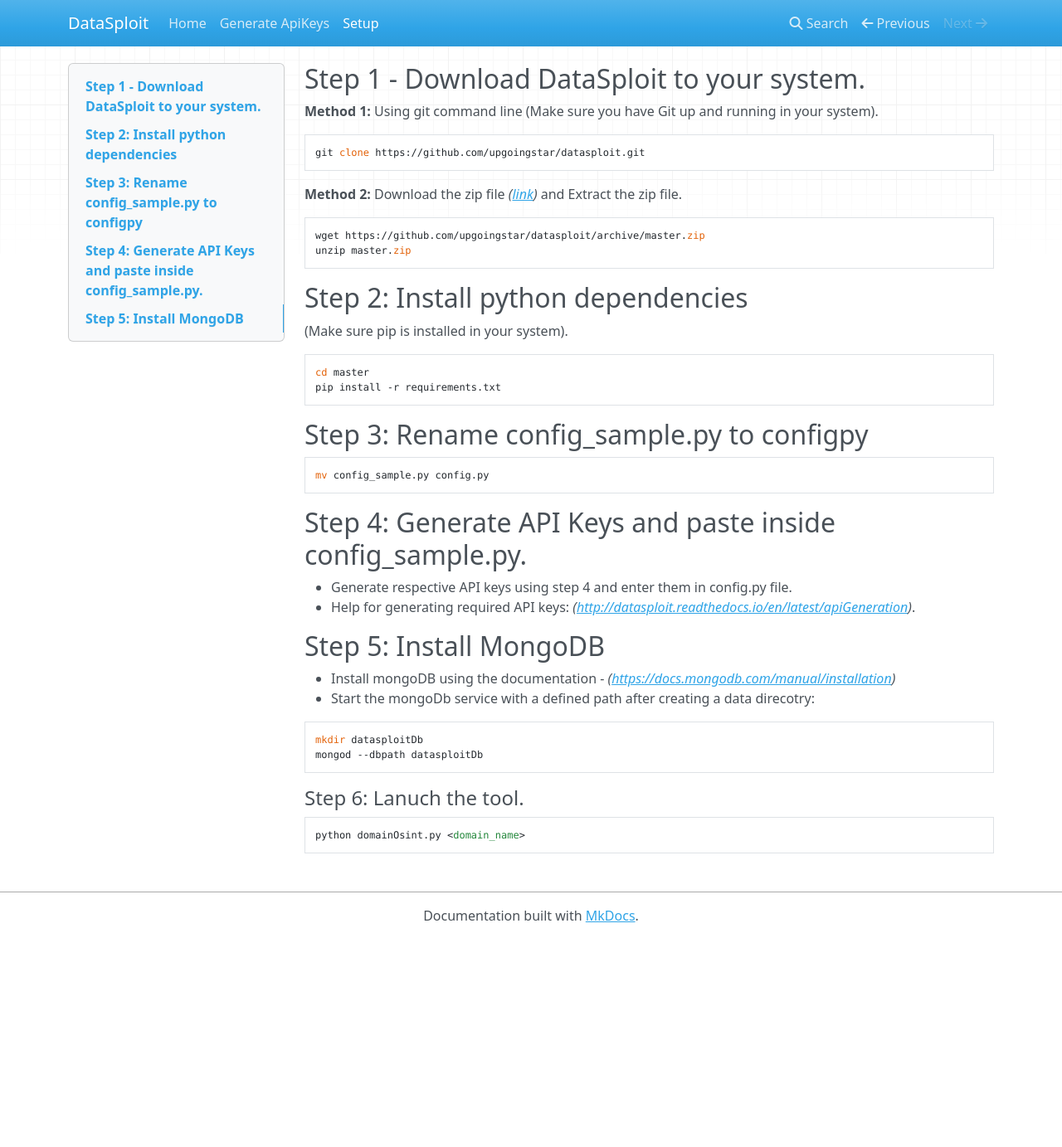
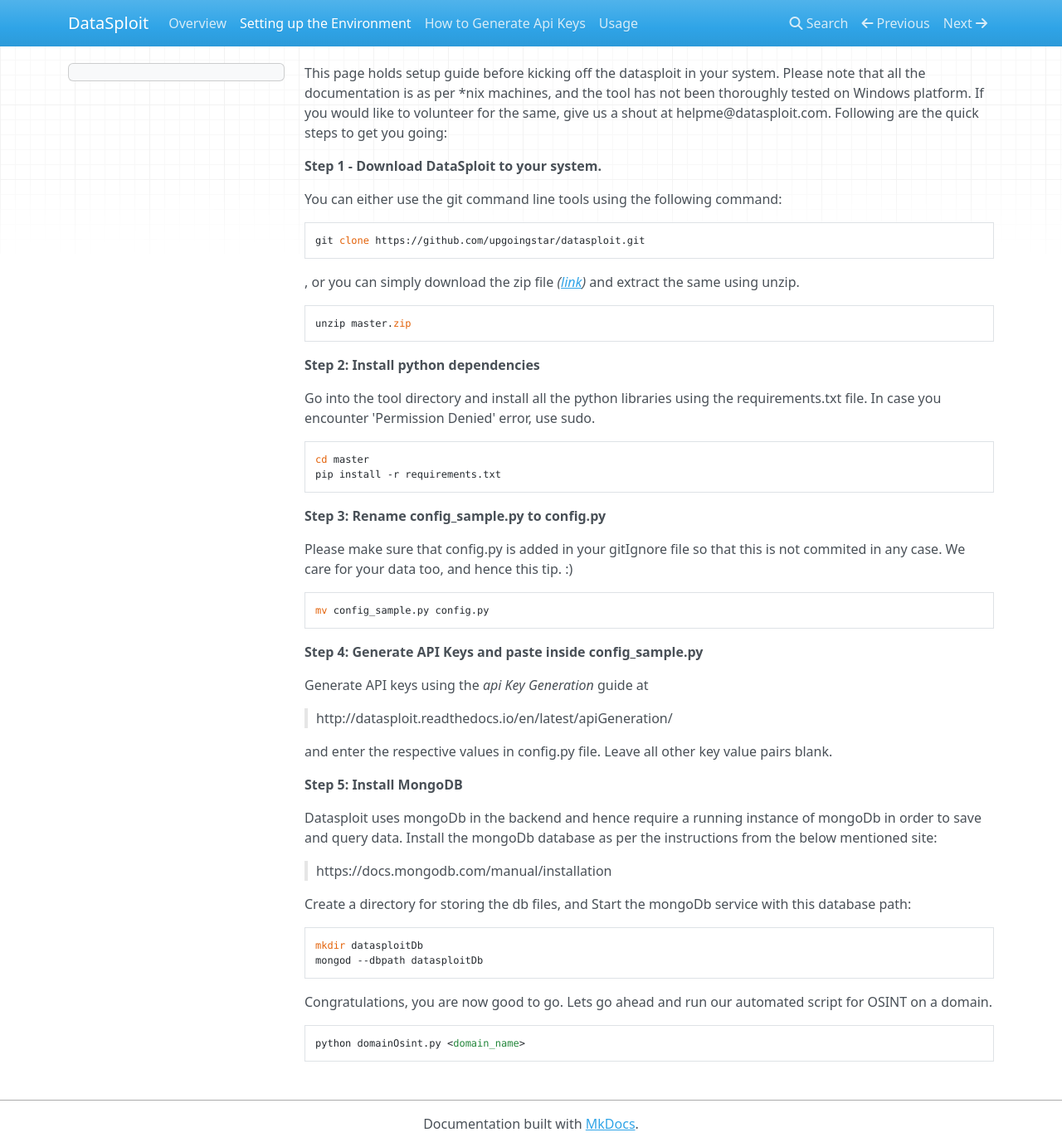
Before and after one commit to dvopsway/datasploit, an MkDocs documentation site: the page built from docs/setupGuide.md, in a window 1280 px wide and 1383 px high. Shown: the whole window at 83% size. Built offline with MkDocs 1.6.1, drawn with Linux system fonts in a browser that asks for light colours; nearby versions of some CDN libraries; old or Windows-style settings are respelled for this version of MkDocs.

Commit message:
More detailed documentation

````diff
--- a/docs/setupGuide.md
+++ b/docs/setupGuide.md
@@ -1,40 +1,47 @@
-## Step 1 - Download DataSploit to your system.
+This page holds setup guide before kicking off the datasploit in your system. Please note that all the documentation is as per *nix machines, and the tool has not been thoroughly tested on Windows platform. If you would like to volunteer for the same, give us a shout at helpme@datasploit.com. Following are the quick steps to get you going:
 
-**Method 1:**
-Using git command line (Make sure you have Git up and running in your system).
+**Step 1 - Download DataSploit to your system.**
+
+You can either use the git command line tools using the following command:
 ```
 git clone https://github.com/upgoingstar/datasploit.git
 ```
-
-**Method 2:**
-Download the zip file *([link](https://github.com/upgoingstar/datasploit/archive/master.zip))* and Extract the zip file.
+, or you can simply download the zip file *([link](https://github.com/upgoingstar/datasploit/archive/master.zip))* and extract the same using unzip.
 ```
-wget https://github.com/upgoingstar/datasploit/archive/master.zip
 unzip master.zip
 ```
 
-## Step 2: Install python dependencies
-(Make sure pip is installed in your system).
+**Step 2: Install python dependencies**
+
+Go into the tool directory and install all the python libraries using the requirements.txt file. In case you encounter 'Permission Denied' error, use sudo.
 ```
 cd master
 pip install -r requirements.txt
 ```
-## Step 3: Rename config_sample.py to configpy
+**Step 3: Rename config_sample.py to config.py**
+
+Please make sure that config.py is added in your gitIgnore file so that this is not commited in any case. We care for your data too, and hence this tip. :)
 ```
 mv config_sample.py config.py
 ```
-## Step 4: Generate API Keys and paste inside config_sample.py.
-* Generate respective API keys using step 4 and enter them in config.py file.
-* Help for generating required API keys: *([http://datasploit.readthedocs.io/en/latest/apiGeneration](http://datasploit.readthedocs.io/en/latest/apiGeneration/))*.
+**Step 4: Generate API Keys and paste inside config_sample.py**
 
-## Step 5: Install MongoDB
-* Install mongoDB using the documentation - *([https://docs.mongodb.com/manual/installation](https://docs.mongodb.com/manual/installation/))*
-* Start the mongoDb service with a defined path after creating a data direcotry:
+Generate API keys using the *api Key Generation* guide at
+> http://datasploit.readthedocs.io/en/latest/apiGeneration/
+
+and enter the respective values in config.py file. Leave all other key value pairs blank.
+
+**Step 5: Install MongoDB**
+
+Datasploit uses mongoDb in the backend and hence require a running instance of mongoDb in order to save and query data. Install the mongoDb database as per the instructions from the below mentioned site:
+> https://docs.mongodb.com/manual/installation
+
+Create a directory for storing the db files, and Start the mongoDb service with this database path:
 ```
 mkdir datasploitDb
 mongod --dbpath datasploitDb
 ```
-#### Step 6: Lanuch the tool.
+Congratulations, you are now good to go. Lets go ahead and run our automated script for OSINT on a domain.
 ```
 python domainOsint.py <domain_name>
 ```
--- a/mkdocs.yml
+++ b/mkdocs.yml
@@ -1,5 +1,6 @@
 site_name: DataSploit
 pages:
-- Home: 'index.md'
-- 'Generate ApiKeys': 'apiGeneration.md'
-- Setup: 'setupGuide.md'
+- 'Overview': 'index.md'
+- 'Setting up the Environment': 'setupGuide.md'
+- 'How to Generate Api Keys': 'apiGeneration.md'
+- Usage: 'Usage.md'
````
Also changed, not shown: docs/Usage.md (added, +14 -0 lines).
